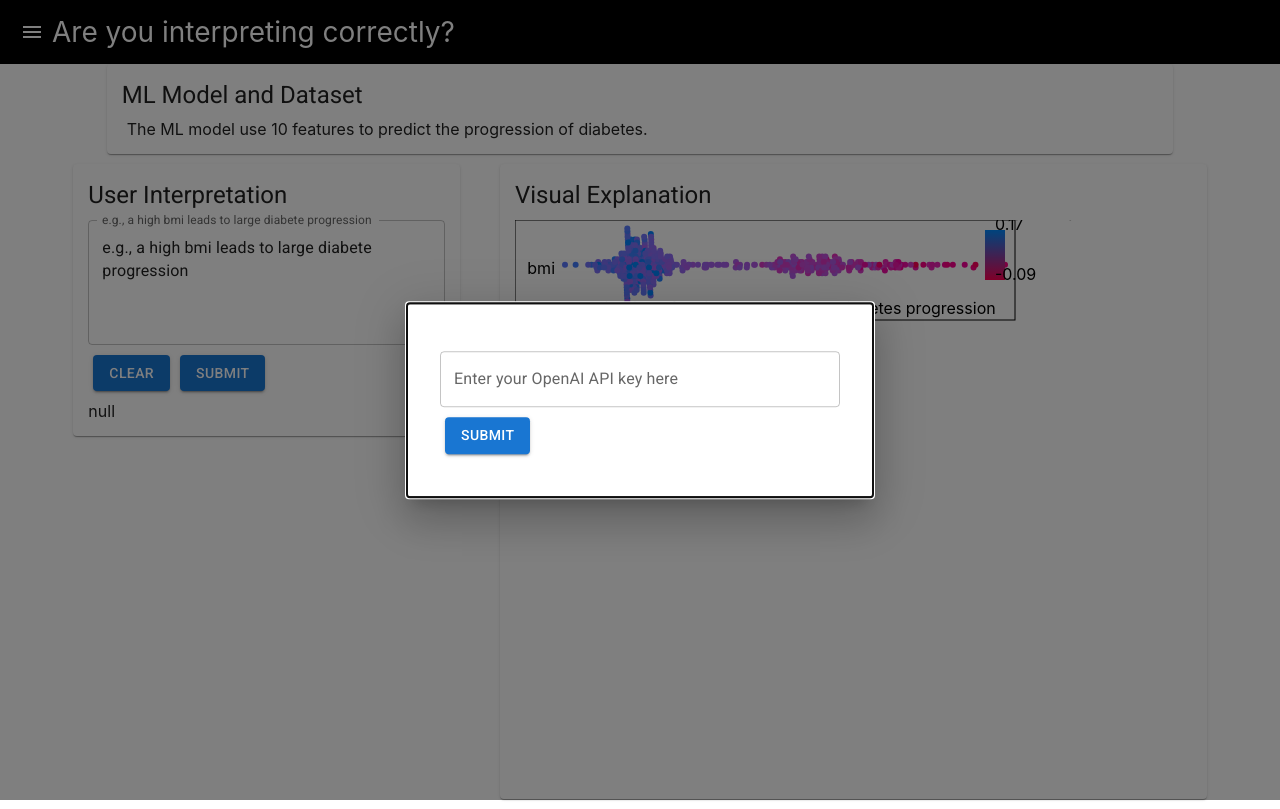
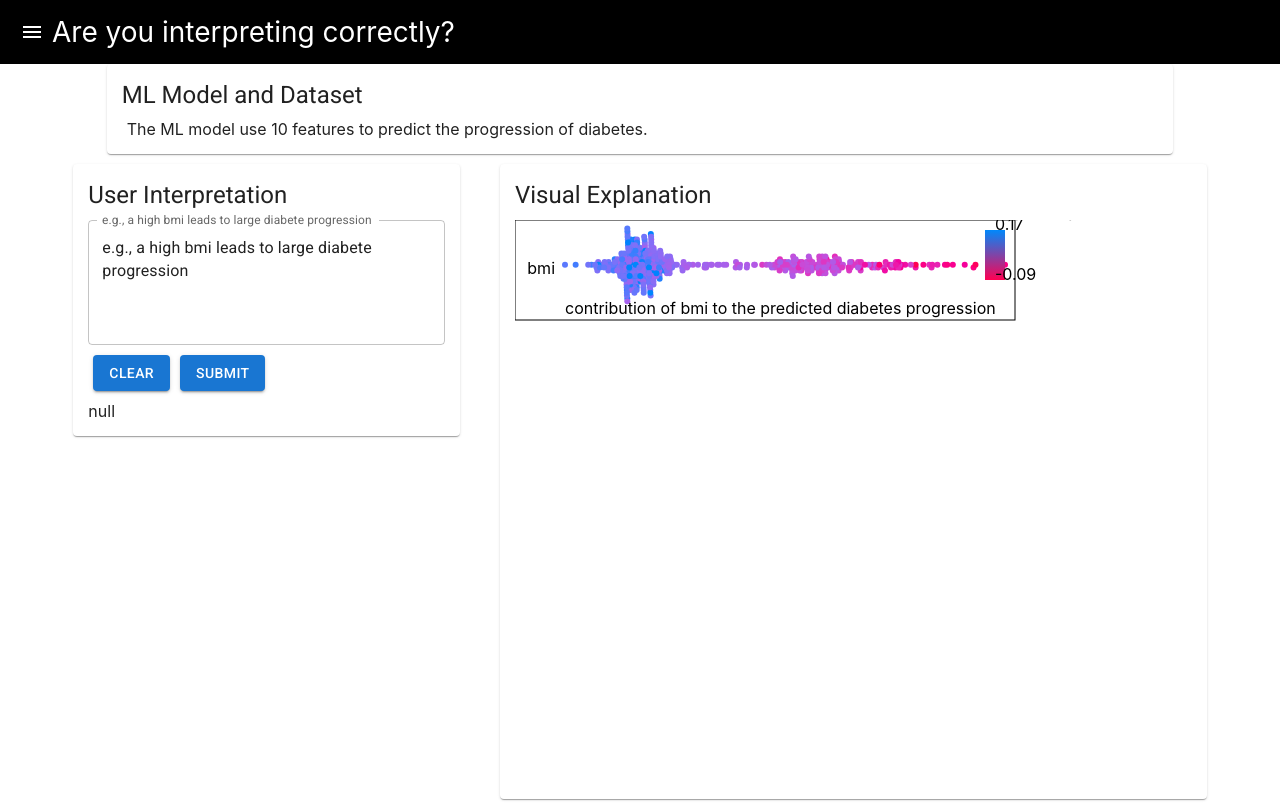
Before and after one commit to wangqianwen0418/alternative_exp, a React (Create React App) app in the folder prototype/: page / in a window 1280 px wide. Shown: the top 809 px of the page. Built offline with nearby package versions, Linux system fonts and the light colour scheme.

Commit message:
pop up api key in free exploration

```diff
--- a/prototype/src/component/Interpretation.tsx
+++ b/prototype/src/component/Interpretation.tsx
@@ -96,7 +96,7 @@ export default function Interpretation(props: props) {
 
     const [selectedRelation, setSelectedRelation] = useState("");
     const [selectedCondition, setSelectedCondition] = useState("");
-    const [modalVisible, setModalVisible] = useState(true);
+    const [modalVisible, setModalVisible] = useState(caseName.includes('Free'));
     const [isLoading, setIsLoading] = useState(false); // New loading state
     const [apiKey, setApiKey] = useState("");
     const [newHypo, setNewHypo] = useState<IHypo>({
```
